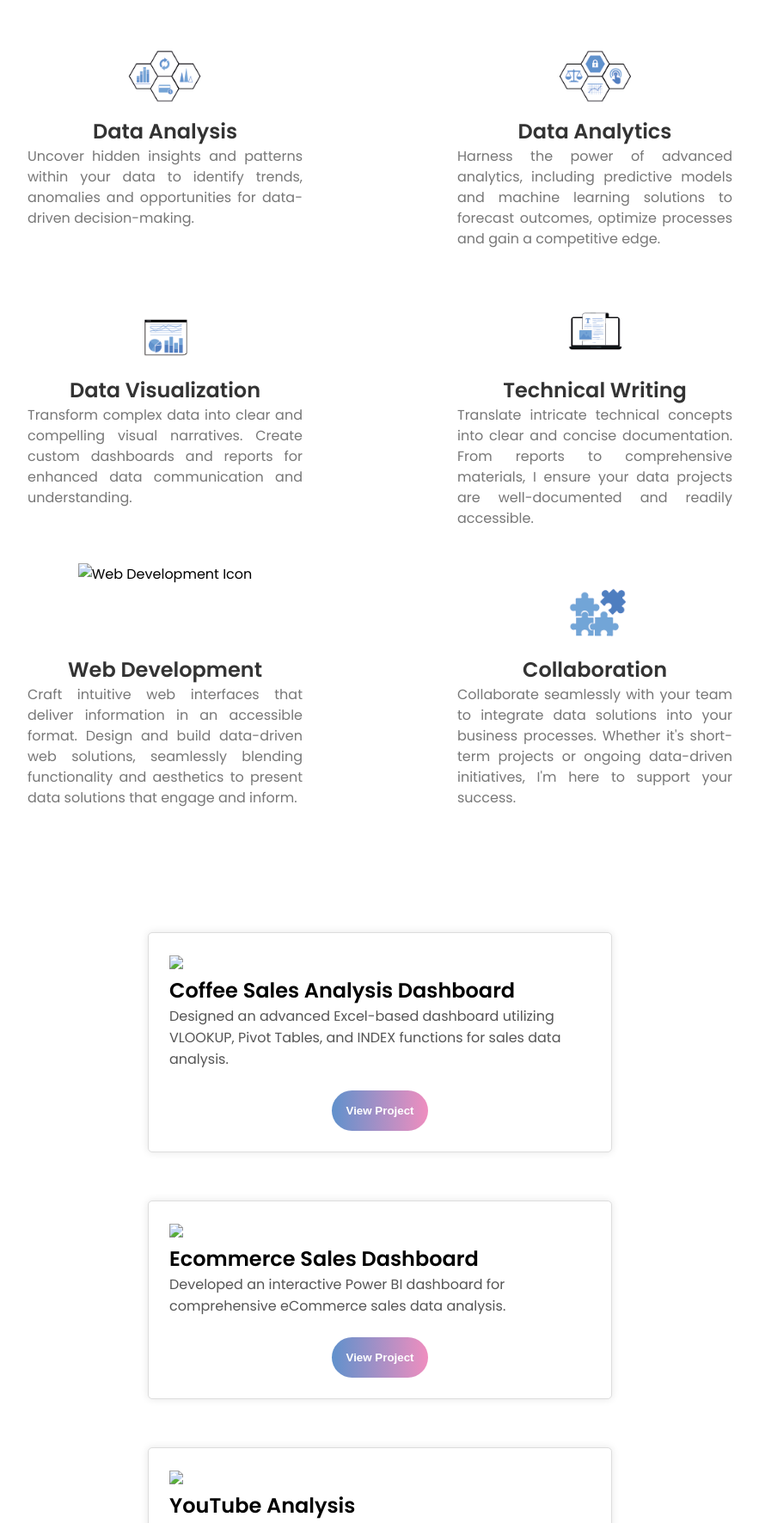
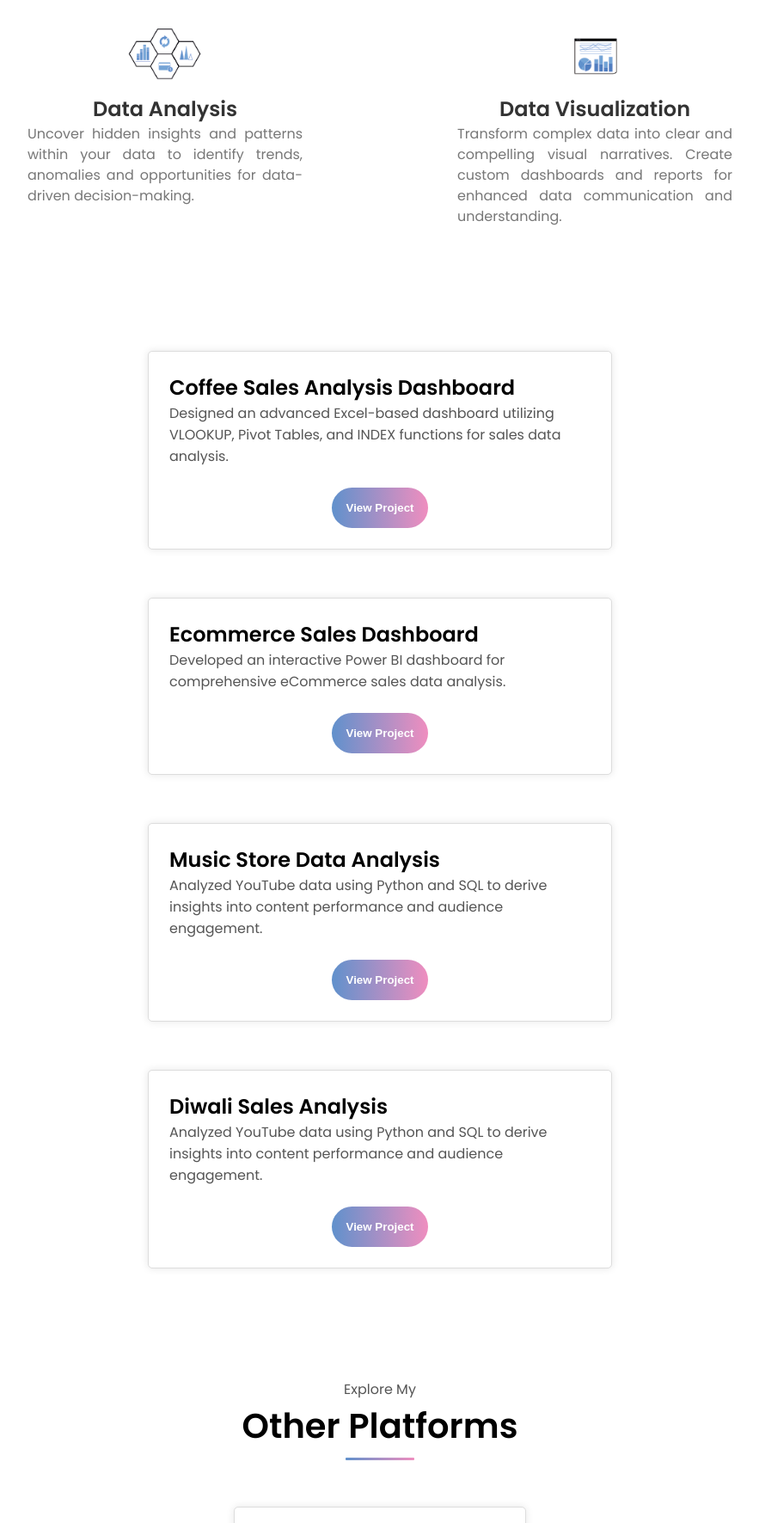
Before and after one commit to ayushsharmareal/ayushsharma, a plain HTML site: page index.html in a window 1280 px wide. Shown: the part 1566-3337 px from the top of the page at 86% size, without its empty margins (198-1081 px from the left). Drawn offline with nearby package versions, Linux system fonts and the light colour scheme.

Commit message:
Update index.html

```diff
--- a/index.html
+++ b/index.html
@@ -56,7 +56,7 @@
     </header>
     <main>
 
-        <section id="profile">
+        <section id="profile" class="section-odd">
             <div class="section_pic_container">
                 <img src="./assets/ayush_sharma_profile.png" alt="Ayush Sharma Profile Picture" />
             </div>
@@ -71,7 +71,7 @@
                 </div>
             </div>
         </section>
-        <section id="about">
+        <section id="about" class="section-even">
             <p class="section_text_p1">Get To Know More</p>
             <h1 class="title_2">About Ayush Sharma</h1>
             <div class="text_container">
@@ -79,11 +79,11 @@
             </div>
         </section>
 
-        <section id="proficiencies">
+        <section id="proficiencies" class="section-odd">
             <p class="section_text_p1">Here Are My</p>
             <h1 class="title_2">Proficiencies</h1>
             <div class="text_container">
-                <p>I can optimize your data for better results, informed decisions and cost savings. My proficiency in technical tools like SQL, Python, HTML, CSS, Power BI and Tableau, combined with strong soft skills, enables me to deliver impactful data solutions.</p>
+                <p>I can optimize your data for better results, informed decisions and cost savings. My proficiency in technical tools like SQL, Python, Excel and Power BI combined with strong soft skills, enables me to deliver impactful data solutions.</p>
             </div>
             <div class="article_container">
                 <article>
@@ -93,13 +93,7 @@
                         <p>Uncover hidden insights and patterns within your data to identify trends, anomalies and opportunities for data-driven decision-making.</p>
                     </div>
                 </article>
-                <article>
-                    <img src="./assets/data-analytics.png" alt="Data Analytics Icon" class="icon"/>
-                    <div>
-                        <h3>Data Analytics</h3>
-                        <p>Harness the power of advanced analytics, including predictive models and machine learning solutions to forecast outcomes, optimize processes and gain a competitive edge.</p>
-                    </div>
-                </article>
+
                 <article>
                     <img src="./assets/data-visualization.png" alt="Data Visualization Icon" class="icon"/>
                     <div>
@@ -107,61 +101,50 @@
                         <p>Transform complex data into clear and compelling visual narratives. Create custom dashboards and reports for enhanced data communication and understanding.</p>
                     </div>
                 </article>
-                <article>
-                    <img src="./assets/technical-writing.png" alt="Technical Writing Icon" class="icon"/>
-                    <div>
-                        <h3>Technical Writing</h3>
-                        <p>Translate intricate technical concepts into clear and concise documentation. From reports to comprehensive materials, I ensure your data projects are well-documented and readily accessible.</p>
-                    </div>
-                </article>
-                <article>
-                    <img src="./assets/web-development.png" alt="Web Development Icon" class="icon"/>
-                    <div>
-                        <h3>Web Development</h3>
-                        <p>Craft intuitive web interfaces that deliver information in an accessible format. Design and build data-driven web solutions, seamlessly blending functionality and aesthetics to present data solutions that engage and inform.</p>
-                    </div>
-                </article>
-                <article>
-                    <img src="./assets/collaboration.png" alt="Collaboration Icon" class="icon"/>
-                    <div>
-                        <h3>Collaboration</h3>
-                        <p>Collaborate seamlessly with your team to integrate data solutions into your business processes. Whether it's short-term projects or ongoing data-driven initiatives, I'm here to support your success.</p>
-                    </div>
-                </article>
+
             </div>
         </section>
-        <section id="projects">
+        <section id="projects" class="section-even">
             <div class="details_container">
                 <div class="subdetail_container">
-                    <img src="./assets/coffee_sales.png" class="project_img"/>
+                    <!-- <img src="./assets/coffee_sales.png" class="project_img"/> -->
                     <h2 class="projects_subtitle">Coffee Sales Analysis Dashboard</h2>
                     <p>Designed an advanced Excel-based dashboard utilizing VLOOKUP, Pivot Tables, and INDEX functions for sales data analysis.</p>
                     <div class="btn_container">
                         <button class="btn btn_color project_btn"
-                        onclick="location.href='#'">View Project</button>
+                        onclick="location.href= 'https://github.com/ayushsharmareal/CoffeeSalesProject'">View Project</button>
                     </div>
                 </div>
                 <div class="subdetail_container">
-                    <img src="./assets/ecommerce_sales.png" class="project_img"/>
+                    <!-- <img src="./assets/ecommerce_sales.png" class="project_img"/> -->
                     <h2 class="projects_subtitle">Ecommerce Sales Dashboard</h2>
                     <p>Developed an interactive Power BI dashboard for comprehensive eCommerce sales data analysis.</p>
                     <div class="btn_container">
                         <button class="btn btn_color project_btn"
-                        onclick="location.href='#'">View Project</button>
+                        onclick="location.href='https://github.com/ayushsharmareal/EcommerceSalesDashboard'">View Project</button>
                     </div>
                 </div>
                 <div class="subdetail_container">
-                    <img src="./assets/youtube_analysis.png" class="project_img"/>
-                    <h2 class="projects_subtitle">YouTube Analysis</h2>
+                    <!-- <img src="./assets/youtube_analysis.png" class="project_img"/> -->
+                    <h2 class="projects_subtitle">Music Store Data Analysis</h2>
                     <p>Analyzed YouTube data using Python and SQL to derive insights into content performance and audience engagement.</p>
                     <div class="btn_container">
                         <button class="btn btn_color project_btn"
-                        onclick="location.href='#'">View Project</button>
+                        onclick="location.href='https://github.com/ayushsharmareal/MusicStoreDataAnalysis'">View Project</button>
+                    </div>
+                </div>
+                <div class="subdetail_container">
+                    <!-- <img src="./assets/youtube_analysis.png" class="project_img"/> -->
+                    <h2 class="projects_subtitle">Diwali Sales Analysis</h2>
+                    <p>Analyzed YouTube data using Python and SQL to derive insights into content performance and audience engagement.</p>
+                    <div class="btn_container">
+                        <button class="btn btn_color project_btn"
+                        onclick="location.href='https://github.com/ayushsharmareal/DiwaliSalesAnalysis'">View Project</button>
                     </div>
                 </div>
             </div>
         </section>
-        <section id="other-platforms">
+        <section id="other-platforms" class="section-odd">
             <p class="section_text_p1">Explore My</p>
             <h1 class="title_2">Other Platforms</h1>
             <div class="details_container">
@@ -173,25 +156,12 @@
                             <p>All things code</p>
                         </a>
                     </div>
-                    <!-- <div class="sub-detail_container">
-                        <a href="https://medium.com/@ayushsharmareal" class="platform-link">
-                            <img src="./assets/medium.png" class="project_img" />
-                            <h2 class="projects_subtitle">Medium</h2>
-                            <p>Catch my thoughts and insights on data</p>
-                        </a>
-                    </div>
-                    <div class="sub-detail_container">
-                        <a href="https://public.tableau.com/profile/ayush.sharma" class="platform-link">
-                            <img src="./assets/tableau.jpg" class="project_img" />
-                            <h2 class="projects_subtitle">Tableau</h2>
-                            <p>Check out my data vizzes</p>
-                        </a>
-                    </div> -->
+
                 </div>
             </div>
         </section>
 
-        <section id="contact">
+        <section id="contact" class="section-even">
             <div class="contact-container">
                 <div class="contact-card">
                     <form class="contact-form">
```
